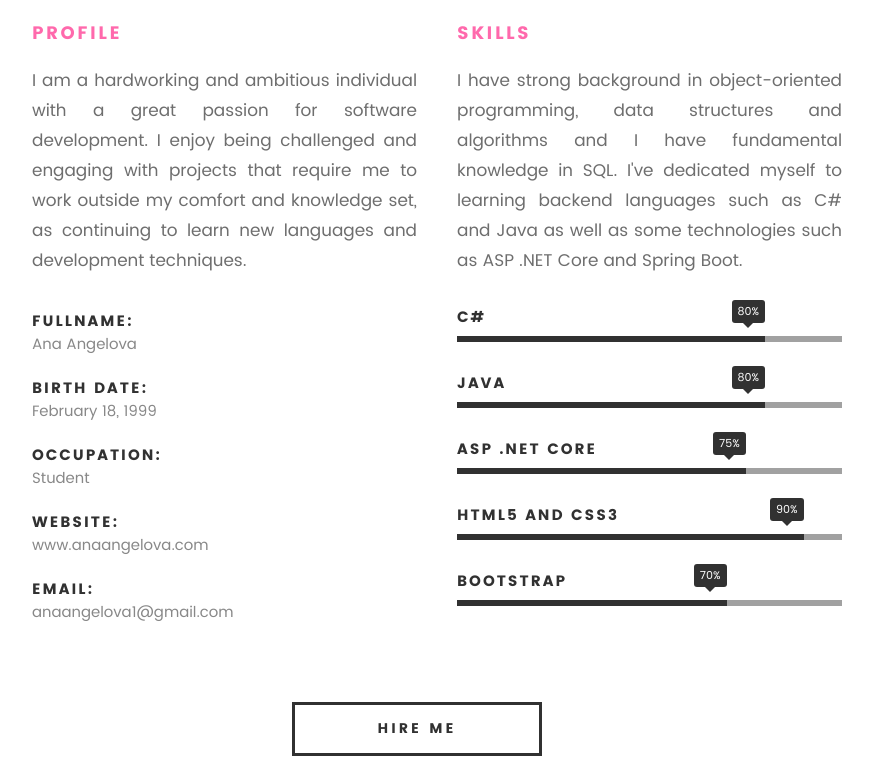
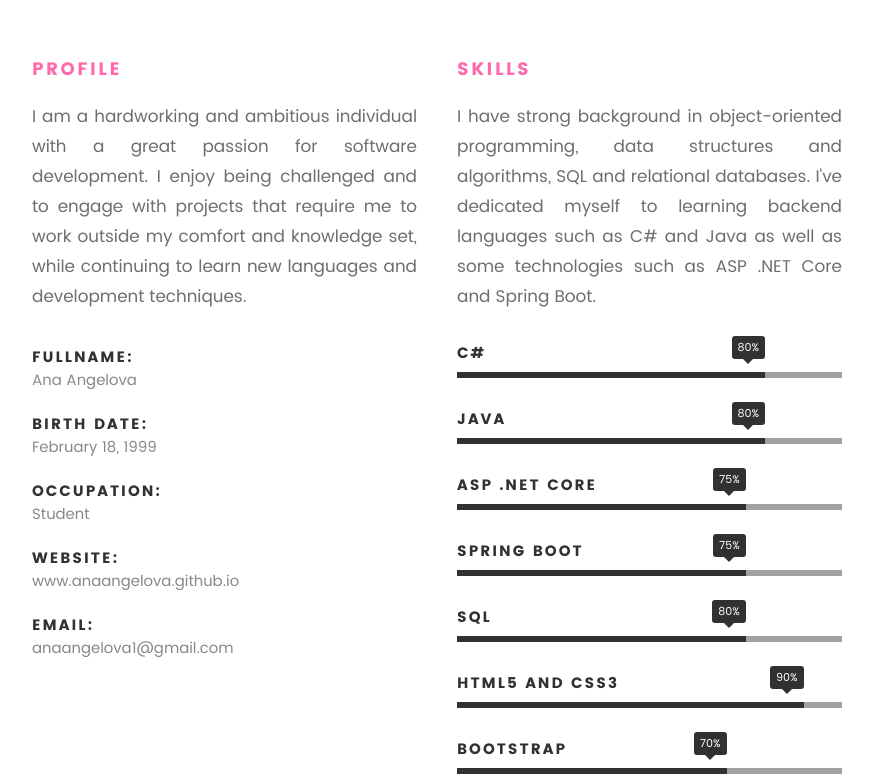
Before and after one commit to anaangelova/anaangelova.github.io, a plain HTML site: page index.html in a window 1280 px wide. Shown: the part 1251-2028 px from the top of the page, without its empty margins (203-1076 px from the left). Drawn offline with Linux system fonts and the light colour scheme; files whose address does not match are found by name.

Commit message:
Updated personal information.

```diff
--- a/index.html
+++ b/index.html
@@ -82,7 +82,7 @@
 
                 <img src="images/profile.jpg" alt="Profile Picture">
 
-                <p class="lead">I am a third-year student at the Faculty of Computer Science and Engineering, where I am
+                <p class="lead">I am in my last year of studies at the Faculty of Computer Science and Engineering, where I am
                     majoring in Application of Information Technologies. My primary focus is on studying web development
                     - specifically backend technologies, as I have an aspiration to become a backend developer.</p>
             </div>
@@ -96,8 +96,8 @@
 
             <h3>Profile</h3>
             <p>I am a hardworking and ambitious individual with a great passion for software development.
-                I enjoy being challenged and engaging with projects that require me to work outside my comfort and
-                knowledge set, as continuing to learn new languages and development techniques.</p>
+                I enjoy being challenged and to engage with projects that require me to work outside my comfort and
+                knowledge set, while continuing to learn new languages and development techniques.</p>
 
             <ul class="info-list">
                 <li>
@@ -114,7 +114,7 @@
                 </li>
                 <li>
                     <strong>Website:</strong>
-                    <span>www.anaangelova.com</span>
+                    <span>www.anaangelova.github.io</span>
                 </li>
                 <li>
                     <strong>Email:</strong>
@@ -128,8 +128,8 @@
         <div class="col-six tab-full">
 
             <h3>Skills</h3>
-            <p>I have strong background in object-oriented programming, data structures and algorithms and I have
-                fundamental knowledge in SQL. I've dedicated myself to learning backend languages such as C# and Java as
+            <p>I have strong background in object-oriented programming, data structures and algorithms,
+                SQL and relational databases. I've dedicated myself to learning backend languages such as C# and Java as
                 well as some technologies such as ASP .NET Core and Spring Boot. </p>
             <ul class="skill-bars">
                 <li>
@@ -143,6 +143,14 @@
                 <li>
                     <div class="progress percent75"><span>75%</span></div>
                     <strong>ASP .NET CORE</strong>
+                </li>
+                <li>
+                    <div class="progress percent75"><span>75%</span></div>
+                    <strong>Spring Boot</strong>
+                </li>
+                <li>
+                    <div class="progress percent75"><span>80%</span></div>
+                    <strong>SQL</strong>
                 </li>
                 <li>
                     <div class="progress percent90"><span>90%</span></div>
@@ -204,7 +212,7 @@
                     <div class="timeline-content">
                         <h4>Faculty of Computer Science and Engineering - Skopje</h4>
                         <p>My field of study is Application of Information Technologies and I am currently enrolled in
-                            my third year of studies, out of four years in total.
+                            my last year of studies.
                         </p>
                     </div>
 
@@ -311,7 +319,7 @@
 
                     <h3>Online tutoring</h3>
 
-                    <p class="desc">Online coaching classes in object oriented programming, specifically in Java, as
+                    <p class="desc">Online coaching classes in object oriented programming, specifically in Java or C#, as
                         well as data structures and algorithms.</p>
 
                 </div>
```
Also changed, not shown: 1 other file.
